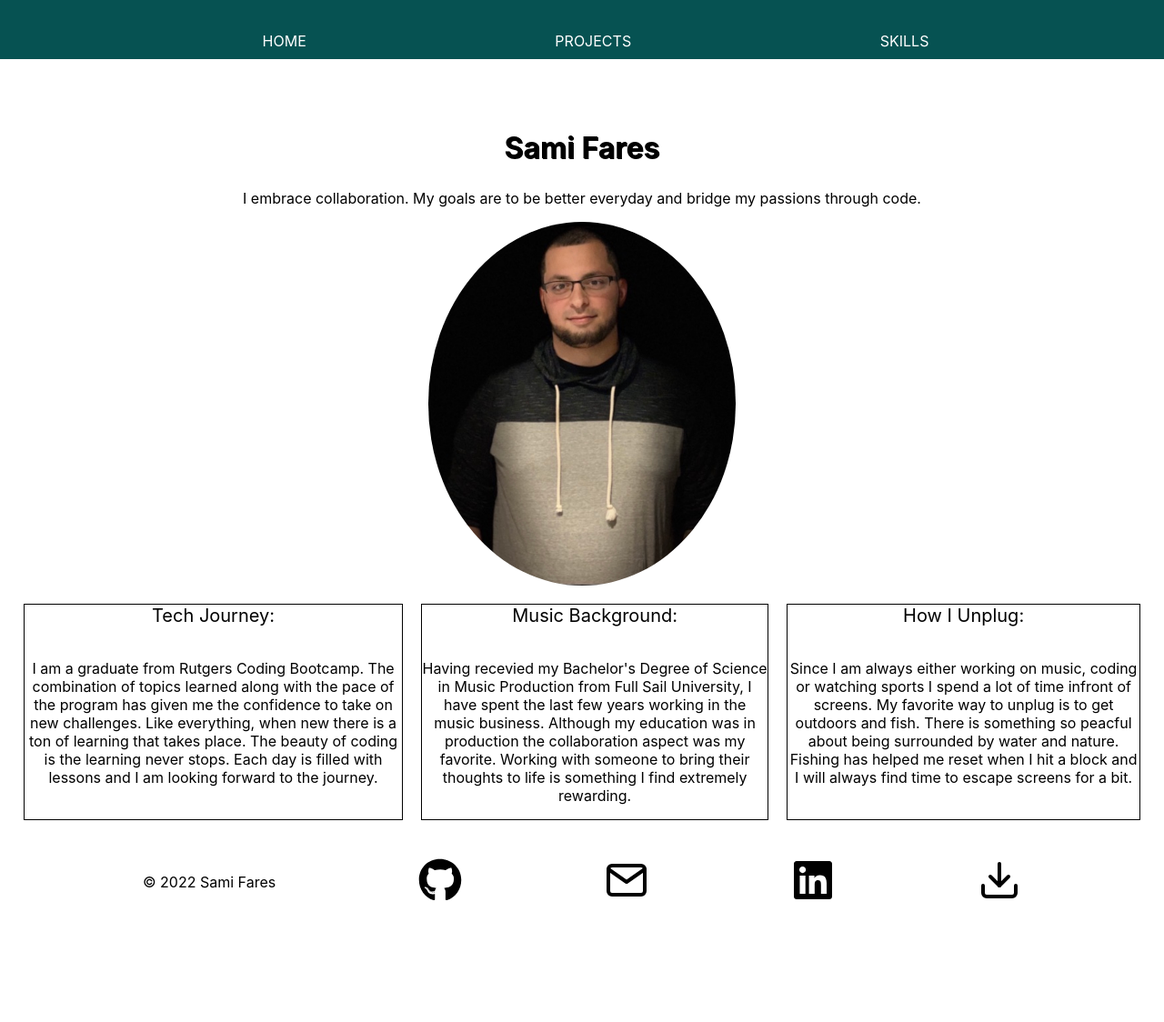
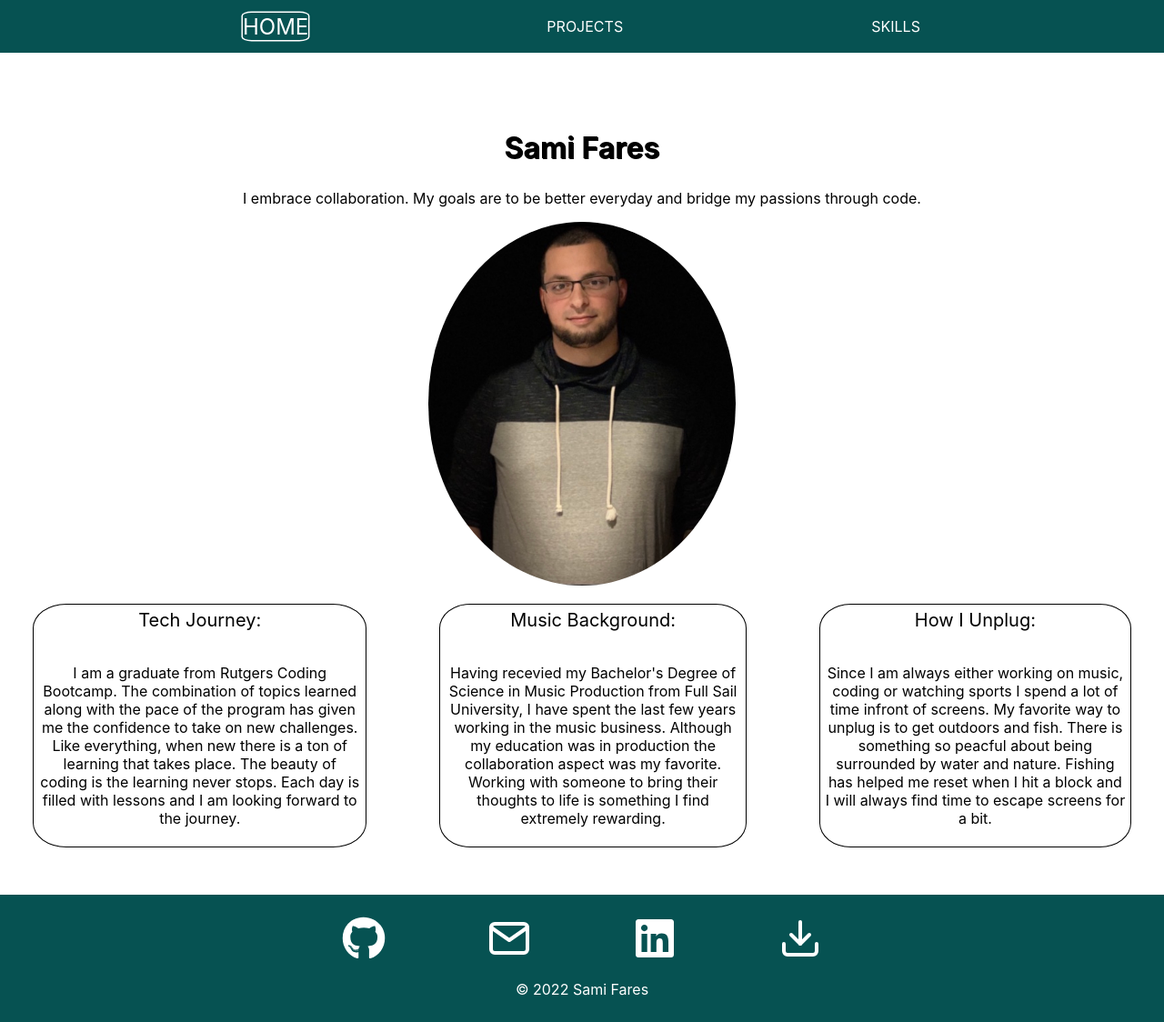
Before and after one commit to SamiFdev/Portfoliov2, a React (Create React App) app: page / in a window 1280 px wide. Shown: the whole page at 91% size. Before the commit the page ends 996 px from the top, so only its background shows below. Built offline with nearby package versions, Linux system fonts and the light colour scheme.

Commit message:
Made changes recommended on Nav and Footer/ also tackled the home page and the writeups spacing

```diff
--- a/src/components/Footer/Footer.module.css
+++ b/src/components/Footer/Footer.module.css
@@ -1,4 +1,23 @@
 .footer {
+    background-color: #065252;
     display: flex;
-    justify-content: space-evenly;
+    flex-direction: column;
+    gap: 1rem;
+    padding: 1.5rem;
 }
+
+.footerLinks {
+    display: flex;
+    justify-content: center;
+    gap: 7rem;
+}
+
+.Copyright {
+    color: white;
+    margin: auto;
+    padding: 2px;
+}
+
+.footerLinks a svg:hover {
+    filter: invert(0.5) sepia(1) hue-rotate(100deg) saturate(5) brightness(1);
+}
--- a/src/components/Footer/index.js
+++ b/src/components/Footer/index.js
@@ -5,31 +5,33 @@ import styles from './Footer.module.css'
 function Footer() {
     return (
         <footer className={styles.footer}>
-            <p>© 2022 Sami Fares</p>
+            <div className={styles.footerLinks}>
                 <a
                     className={styles.gitlink}
                     href="https://github.com/samifdev"
                     target="_blank"
                     rel="noreferrer">
-                <FaGithub color="black" size={48} />
+                    <FaGithub color="white" size={48} />
                 </a>
                 <a className={styles.maillink} href="mailto:samifdev@gmail.com">
-                <FiMail color="black" size={48} />
+                    <FiMail color="white" size={48} />
                 </a>
                 <a
                     className={styles.linkedinlink}
                     href="https://www.linkedin.com/in/sami-f81291/"
                     target="_blank"
                     rel="noreferrer">
-                <FaLinkedin color="black" size={48} />
+                    <FaLinkedin color="white" size={48} />
                 </a>
                 <a
                     href="./assets/Sami_Fares_Resume.pdf"
                     download
                     target="blank"
                     rel="noreferrer">
-                <FiDownload color="black" size={48} />
+                    <FiDownload color="white" size={48} />
                 </a>
+            </div>
+            <p className={styles.Copyright}>© 2022 Sami Fares</p>
         </footer>
     )
 }
--- a/src/components/Home/Home.module.css
+++ b/src/components/Home/Home.module.css
@@ -33,15 +33,17 @@ p {
 
 .writeups {
     display: flex;
-    margin-top: 10px;
+    gap: 5rem;
+    padding: 20px;
 }
 
 .writeups .blurbs {
     display: flex;
     flex-direction: column;
     border: 1px black solid;
-    margin: 10px;
+    border-radius: 10%;
     text-align: justify;
+    padding: 5px;
 }
 
 span {
--- a/src/components/Navbar/Navbar.module.css
+++ b/src/components/Navbar/Navbar.module.css
@@ -1,6 +1,5 @@
 .nav {
     background-color: #065252;
-    padding: 10px 15px;
     text-transform: uppercase;
     text-align: center;
     list-style-type: none;
@@ -10,14 +9,22 @@
     width: 100%;
     top: 0;
     z-index: 2;
+    height: 6%;
+    align-items: center;
+    padding: 5px;
 }
 
 .nav a {
     color: white;
     text-decoration: none;
+}
 
-    margin-top: 25px;
+.nav :global(.active) {
+    border: 0.5px solid white;
+    border-radius: 15%;
+    transform: scale(1.5);
 }
 .nav a:hover {
     transform: scale(1.5);
+    transition-delay: 0.15s;
 }
--- a/src/components/Navbar/index.js
+++ b/src/components/Navbar/index.js
@@ -1,13 +1,13 @@
-import { Link } from 'react-router-dom'
+import { NavLink } from 'react-router-dom'
 import styles from './Navbar.module.css'
 function Navbar() {
     return (
         <nav className={styles.nav}>
-            <Link to="/">Home</Link>
+            <NavLink to="/">Home</NavLink>
 
-            <Link to="/projects">Projects</Link>
+            <NavLink to="/projects">Projects</NavLink>
 
-            <Link to="/skills">Skills</Link>
+            <NavLink to="/skills">Skills</NavLink>
         </nav>
     )
 }
```
Lines whose indentation alone changed are shown as unchanged.
